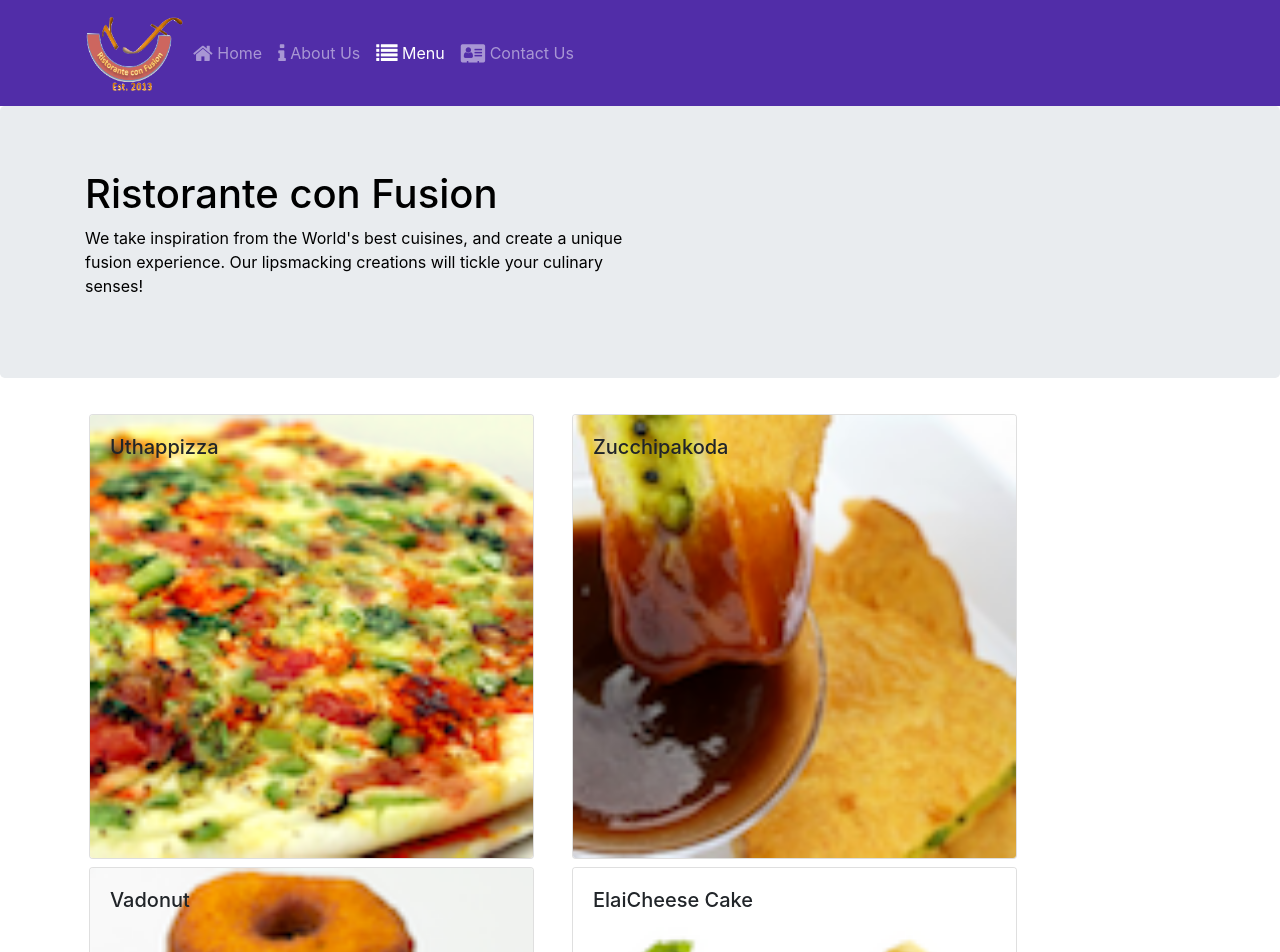
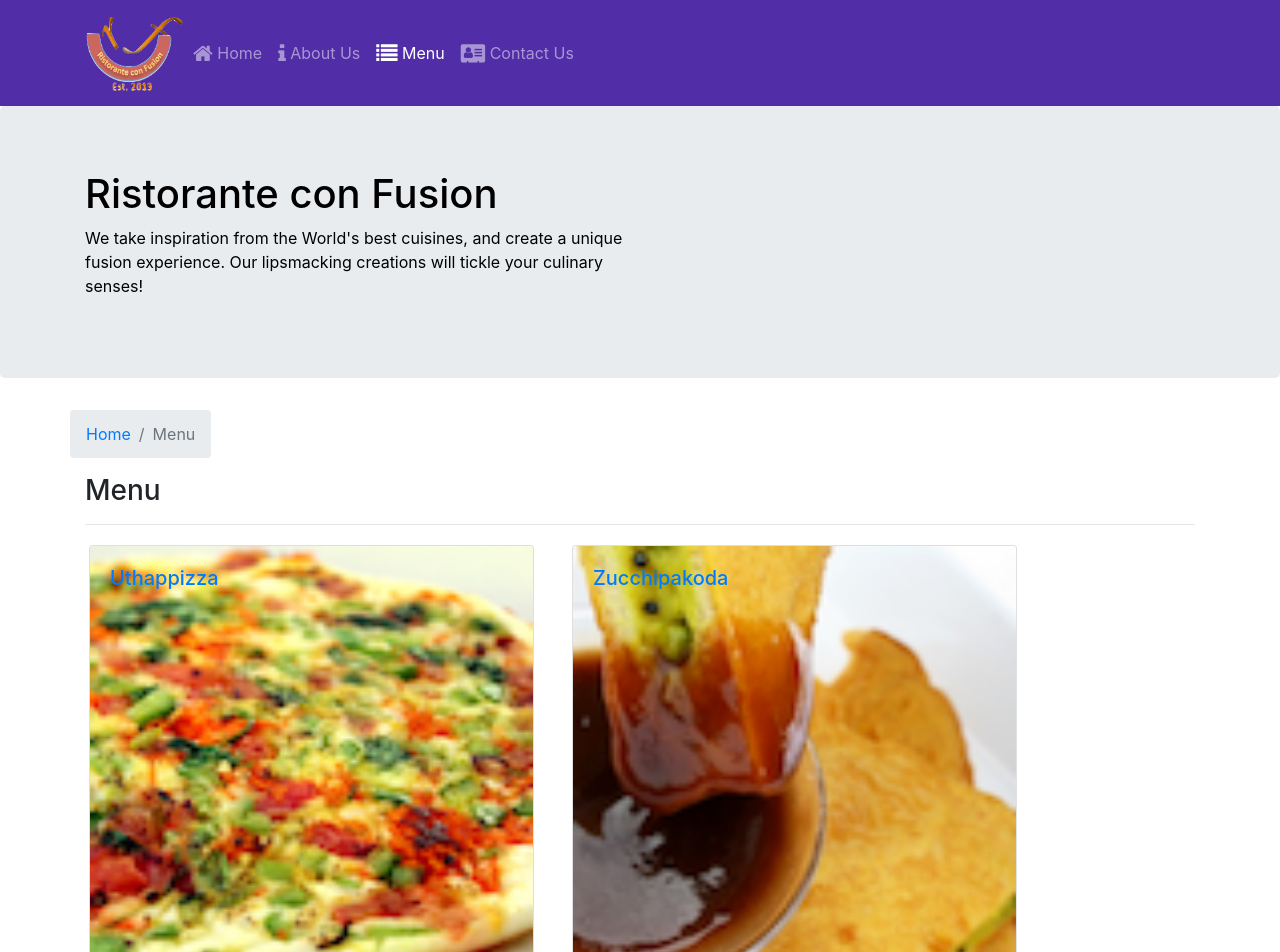
Before and after one commit to qhizershareef/Front-End-React--restaurant, a React (Create React App) app: page /menu in a window 1280 px wide. Shown: the top 952 px of the page. Built offline with nearby package versions, Linux system fonts and the light colour scheme.

Commit message:
SINGLE PAGE APPLICATION PART-2

```diff
--- a/src/components/ContactComponent.js
+++ b/src/components/ContactComponent.js
@@ -1,8 +1,15 @@
 import React from 'react';
-
+import {Link} from 'react-router-dom';
+import {Breadcrumb,BreadcrumbItem} from 'reactstrap';
 function Contact(props) {
     return(
         <div className="container">
+            <div className="row">
+                <Breadcrumb>
+                    <BreadcrumbItem><Link to='/qhome'>Home</Link></BreadcrumbItem>
+                    <BreadcrumbItem active>ContactUs</BreadcrumbItem>
+                </Breadcrumb>
+            </div>
             <div className="row row-content">
                 <div className="col-12">
                 <h3>Location Information</h3>
--- a/src/components/DishDetailComponent.js
+++ b/src/components/DishDetailComponent.js
@@ -1,14 +1,17 @@
 import React from 'react';
-import { Card, CardImg, CardBody, CardText } from 'reactstrap';
+import { Card, CardImg, CardBody, CardText, Breadcrumb, BreadcrumbItem  } from 'reactstrap';
 import Moment from 'moment';
+import {Link} from 'react-router-dom';
 
 /* DishDetail Component, below the dishes describe and show comments as a card */
-const DishDetail = ({ dish }) => {
-    console.log(dish);
+const DishDetail = (props) => {
+    console.log(props);
+    //console.log(dish);
+    const dish= props.dish[0];
     const Dish = dish;  //note that the props is given a name and that is used as this.props.<name assigned to var>
     //const DishProps= this.props.selectedDish;
     console.log('this is any name for the props', Dish);
-    let dishComments = renderComments(Dish);
+    let dishComments = renderComments(props.comments);
     //console.log(Dish);
     if (Dish == null) {
         return (<div>None Selected</div>)
@@ -16,6 +19,18 @@ const DishDetail = ({ dish }) => {
     let dishItem = renderDish(Dish);
     return (
         <div className="container">
+            <div className="row">
+                <Breadcrumb>
+
+                    <BreadcrumbItem><Link to="/menu">Menu</Link></BreadcrumbItem>
+                    <BreadcrumbItem active>{props.dish[0].name}</BreadcrumbItem>
+                </Breadcrumb>
+                <div className="col-12">
+                    <h3>{props.dish.name}</h3>
+                    <hr />
+                </div>
+
+            </div>
             <div className="row">
                 {dishItem}
                 {dishComments}
@@ -37,10 +52,11 @@ function renderDish(dish) {
     )
 }
 function renderComments(dish) {
+    console.log(dish)
     if (dish == null) {
         return (<div>No Comments</div>)
     }
-    const cmmnts = dish.comments.map(comment => {
+    const cmmnts = dish.map(comment => {
         //refer moment.js to create date format 'MMMM,Do,YYYY'
         return (
             <div key={comment.id}>
--- a/src/components/HomeComponent.js
+++ b/src/components/HomeComponent.js
@@ -20,16 +20,15 @@ function Home(props){
     return(
         <div className="container mb-5">
             <img src="assets/images/B1.jpg" alt=""  width="100%"/>
-            <figcaption className="center" style={{color:'crimson',textAlign:'center',fontSize:'30px'}}>Ristorante con Fusion</figcaption>
-
+            <figcaption className="center mt-1 mb-1" style={{color:'white',textAlign:'center',fontSize:'30px',background:'purple'}}> <a href="https://www.brainsmade.me" style={{textDecoration:'none',textDecorationStyle:'none',color:'white'}}>Ristorante con Fusion</a></figcaption>
             <div className="row align-items-start">
-                <div className="col-12 col-md m-1">
+                <div className="col-12 col-md ">
                     <RenderCard item={props.dish} />
                 </div>
-                <div className="col-12 col-md m-1">
+                <div className="col-12 col-md">
                     <RenderCard item={props.promotion} />
                 </div>
-                <div className="col-12 col-md m-1">
+                <div className="col-12 col-md">
                     <RenderCard item={props.leader} />
                 </div>
             </div>
--- a/src/components/MainComponent.js
+++ b/src/components/MainComponent.js
@@ -1,5 +1,6 @@
 import React, { Component } from 'react';
 import Menu from './MenuComponent';
+import DishDetail from './DishDetailComponent';
 import { DISHES } from '../shared/dishes';
 import {COMMENTS} from '../shared/comments';
 import {LEADERS} from '../shared/leaders';
@@ -41,6 +42,17 @@ class Main extends Component {
             )
         }
         //under <Menu props could be either this.state.dishes or directly {DISHES}
+
+        //this DishWithId is a callback function from menu comp, since it uses LINK so we get the id through dish component we cycle through the respective id and fetch the details and comments
+        // we pass the dishdetail component the parameters after matching it with the id
+        const DishWithId=({match})=>{
+            return(
+                <DishDetail
+                    dish={this.state.dishes.filter((dish)=> dish.id=== parseInt(match.params.dishId,10) )}
+                    comments={this.state.comments.filter((comment) => comment.dishId === parseInt(match.params.dishId,10))} />
+            )//under match theres an object called params which locally stores the history or the content when invoked
+        }
+
         return (
             <div>
                 <Header />
@@ -49,6 +61,7 @@ class Main extends Component {
                     {/*inside component={} you can also use {HomePage};*/}
                     {/*you can directly or use arrow fnction to specify the component */}
                     <Route exact path="/menu" component={()=> <Menu dish={this.state.dishes}/>}/>
+                    <Route path="/menu/:dishId" component={DishWithId} />
                     <Route exact path="/contactus" component={Contact} />
                     <Redirect to="/qhome" /> {/* default */}
                 </Switch>
--- a/src/components/MenuComponent.js
+++ b/src/components/MenuComponent.js
@@ -1,13 +1,16 @@
 import React from 'react';
-import { Card, CardImg, CardImgOverlay, CardTitle } from 'reactstrap';
+import { Card, CardImg, CardImgOverlay, CardTitle, Breadcrumb, BreadcrumbItem } from 'reactstrap';
+import {Link} from 'react-router-dom';
 //the way we use props for classes, In functional components we use them as parameters or JSX
-function RenderMenuItem({dish,onClick}){
+function RenderMenuItem({dish}){
     return (
-        <Card   onClick={() => onClick(dish.id)} key={dish.id}>
-            <CardImg width="100%" src={dish.image} alt={dish.name} />
-            <CardImgOverlay>
-                <CardTitle>{dish.name}</CardTitle>
-            </CardImgOverlay>
+        <Card key={dish.id}>
+            <Link to={`/menu/${dish.id}`}>
+                <CardImg width="100%" src={dish.image} alt={dish.name} />
+                <CardImgOverlay>
+                    <CardTitle>{dish.name}</CardTitle>
+                </CardImgOverlay>
+            </Link>
         </Card>
     );
 }
@@ -17,12 +20,22 @@ const Menu=(props)=>{
             //note that the onClick can also be passed as props from Main component
             return (
                 <div className="col-12 col-md-5 m-1"  key={dish.id}>
-                    <RenderMenuItem dish={dish} onClick={props.onClick} />
+                    <RenderMenuItem dish={dish} />
                 </div>
             );
         });
         return (
             <div className='container'>
+                <div className="row">
+                    <Breadcrumb>
+                        <BreadcrumbItem><Link to="/home">Home</Link></BreadcrumbItem>
+                        <BreadcrumbItem active>Menu</BreadcrumbItem>
+                    </Breadcrumb>
+                    <div className="col-12">
+                        <h3>Menu</h3>
+                        <hr />
+                    </div>
+                </div>
                 <div className='row'>
                     {menu}
                 </div>
```
